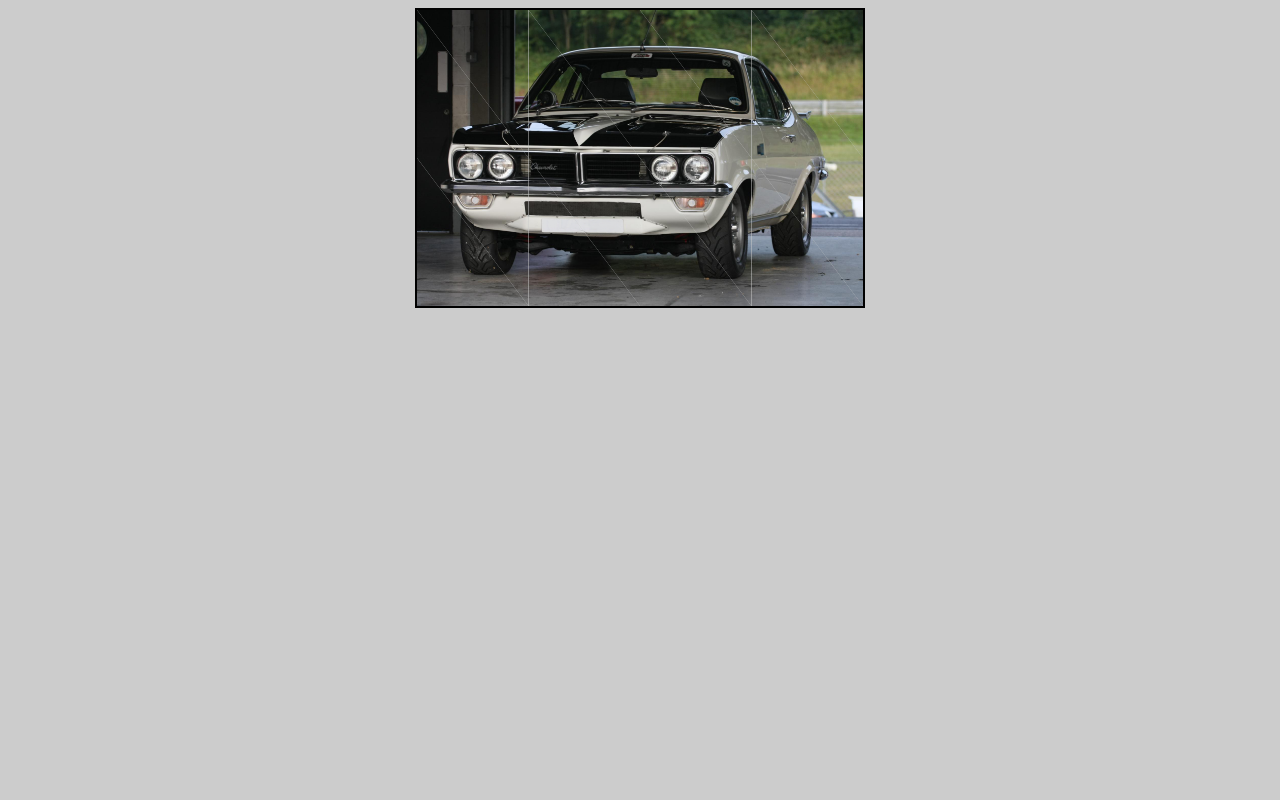
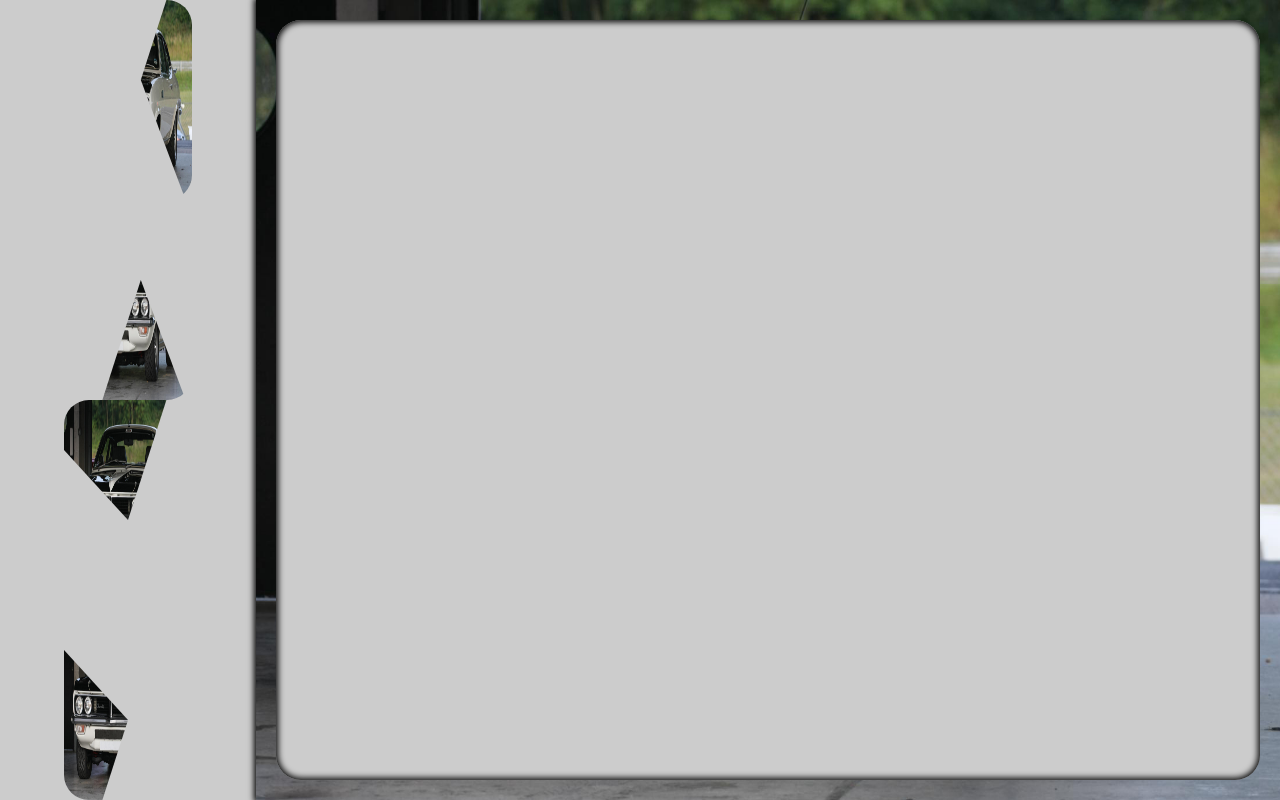
Before and after one commit to waxerdima/puzzle, a plain HTML site: page index.html in a window 1280 px wide. Drawn offline with Linux system fonts and the light colour scheme.

Commit message:
new size

```diff
--- a/index.html
+++ b/index.html
@@ -11,30 +11,66 @@
   <script src="jquery-ui.js"></script>
   <script src="jquery.ui.touch-punch.js"></script>
 </head>
-<body style="background: #ccc;">
+<body>
 
-  <ul class="img">
-    <li class="clip top1"></li>
-    <li class="clip top2"></li>
-    <li class="clip top3"></li>
-    <li class="clip top4"></li>
-    <li class="clip top5"></li>
-    <li class="clip top6"></li>
-    <li class="clip top7"></li>
-    <li class="clip top8"></li>
+  <div class="wrapper">
+    <div class="container">
+      <div class="clip slice1" data-id="1"></div>
+      <div class="clip slice2" data-id="2"></div>
+      <div class="clip slice3" data-id="3"></div>
+      <div class="clip slice4" data-id="4"></div>
+    </div>
+    <div class="image">
+      <div class="target">
+        <div class="clip slice1" data-id="1"></div>
+        <div class="clip slice2" data-id="2"></div>
+        <div class="clip slice3" data-id="3"></div>
+        <div class="clip slice4" data-id="4"></div>
+      </div>
+    </div>
+  </div>
 
-    <li class="clip bottom1"></li>
-    <li class="clip bottom2"></li>
-    <li class="clip bottom3"></li>
-    <li class="clip bottom4"></li>
-    <li class="clip bottom5"></li>
-    <li class="clip bottom6"></li>
-    <li class="clip bottom7"></li>
-    <li class="clip bottom8"></li>
-  </ul>
+  <!--<ul class="img">-->
+    <!--<li class="clip top1"></li>-->
+    <!--<li class="clip top2"></li>-->
+    <!--<li class="clip top3"></li>-->
+    <!--<li class="clip top4"></li>-->
+    <!--<li class="clip top5"></li>-->
+    <!--<li class="clip top6"></li>-->
+    <!--<li class="clip top7"></li>-->
+    <!--<li class="clip top8"></li>-->
+
+    <!--<li class="clip bottom1"></li>-->
+    <!--<li class="clip bottom2"></li>-->
+    <!--<li class="clip bottom3"></li>-->
+    <!--<li class="clip bottom4"></li>-->
+    <!--<li class="clip bottom5"></li>-->
+    <!--<li class="clip bottom6"></li>-->
+    <!--<li class="clip bottom7"></li>-->
+    <!--<li class="clip bottom8"></li>-->
+  <!--</ul>-->
 
   <script>
-    $('.clip').draggable({containment: 'window'});
+    $('.clip').draggable({
+      containment: 'window',
+      revert: true
+    });
+
+    $('.target').droppable({
+      drop: function(event, ui) {
+        var id = ui.draggable.hide().data('id');
+        $('.target .clip[data-id="' + id + '"]').show();
+      }
+    });
+//    $('.clip').draggable({
+//      containment: 'window',
+//      helper: function() {
+//        return $(this).clone().addClass('full-size');
+//      }
+//    });
+//    $('.container, .target').sortable({
+//      connectWith: '.connectedSortable'
+//    }).disableSelection();
   </script>
 </body>
 </html>
--- a/style.css
+++ b/style.css
@@ -1,45 +1,124 @@
-.img {
+body, html {
+  height: 100%;
+  background: #ccc;
+  margin: 0;
+}
+
+.wrapper {
+  font-size: 0;
+  white-space: nowrap;
+  width: 100%;
+  height: 100%;
+}
+
+.container {
+  width: 20%;
+  height: 100%;
+  display: inline-block;
+  position: relative;
+}
+
+.image {
+  position: relative;
+  width: 80%;
+  height: 100%;
+  display: inline-block;
+  box-sizing: border-box;
+  background: url(image01.jpg) no-repeat;
+  background-size: 100% 100%;
+  box-shadow: 0 0 6px 2px rgba(0, 0 , 0 , 1)
+}
+
+.target {
+  position: absolute;
+  left: 20px;
+  right: 20px;
+  top: 20px;
+  bottom: 20px;
+  border-radius: 25px;
+  background: #ccc;
+  box-shadow: inset 0 0 6px 2px rgba(0, 0 , 0 , 1);
   padding: 0;
-  width: 450px;
-  height: 300px;
-  position: relative;
-  box-sizing: border-box;
-  border: 2px solid;
-  margin: 0 auto;
+  list-style: none;
 }
 
 .clip {
   position: absolute;
   top: 0;
   left: 0;
+  border-radius: 25px;
   background: url(image01.jpg) no-repeat;
-  background-size: 400%;
-  width: 25%;
-  height: 50%;
+  background-size: 100% 100%;
+  width: 50%;
+  height: 25%;
   list-style: none;
-  transition: all 0.1s;
+  z-index: 1000;
 }
 
-.clip.top1 { clip-path: polygon(0 0, 0 100%, 100% 100%); -webkit-clip-path: polygon(0 0, 0 100%, 100% 100%); background-position: 0 0; }
-.clip.top2 { clip-path: polygon(0 0, 100% 0, 100% 100%); -webkit-clip-path: polygon(0 0, 100% 0, 100% 100%); background-position: 0 0; }
+.target .clip {
+  width: 100%;
+  height: 100%;
+  left: auto!important;
+  top: auto!important;
+  display: none;
+  transition: all .5s;
+}
+.target .clip.show {
+  display: block;
+}
 
-.clip.top3 { clip-path: polygon(0 0, 0 100%, 100% 100%); -webkit-clip-path: polygon(0 0, 0 100%, 100% 100%); background-position: 33.5% 0; left: 25%; }
-.clip.top4 { clip-path: polygon(0 0, 100% 0, 100% 100%); -webkit-clip-path: polygon(0 0, 100% 0, 100% 100%); background-position: 33.5% 0; left: 25%; }
+.clip.slice1 { clip-path: polygon(0 0, 80% 0, 50% 60%, 0 25%); -webkit-clip-path: polygon(0 0, 80% 0, 50% 60%, 0 25%); left: 25%; top: 50%; }
+.clip.slice2 { clip-path: polygon(100% 0, 100% 100%, 95% 100%, 60% 40%, 80% 0); -webkit-clip-path: polygon(100% 0, 100% 100%, 95% 100%, 60% 40%, 80% 0); left: 25%; top: 0; }
+.clip.slice3 { clip-path: polygon(0 25%, 50% 60%, 30% 100%, 0% 100%); -webkit-clip-path: polygon(0 25%, 50% 60%, 30% 100%, 0% 100%); left: 25%; top: 75%; }
+.clip.slice4 { clip-path: polygon(60% 40%, 30% 100%, 95% 100%); -webkit-clip-path: polygon(60% 40%, 30% 100%, 95% 100%); left: 25%; top: 25%; }
 
-.clip.top5 { clip-path: polygon(0 0, 0 100%, 100% 100%); -webkit-clip-path: polygon(0 0, 0 100%, 100% 100%); background-position: 67% 0; left: 50%; }
-.clip.top6 { clip-path: polygon(0 0, 100% 0, 100% 100%); -webkit-clip-path: polygon(0 0, 100% 0, 100% 100%); background-position: 67% 0; left: 50%; }
+/*left: -268px; top: 202px;*/
+/*left: -412px; top: 71px;*/
+/*left: -228px; top: 270px;*/
+/*left: -341px; top: -40px;*/
 
-.clip.top7 { clip-path: polygon(0 0, 0 100%, 100% 100%); -webkit-clip-path: polygon(0 0, 0 100%, 100% 100%); background-position: 100% 0; left: 75%; }
-.clip.top8 { clip-path: polygon(0 0, 100% 0, 100% 100%); -webkit-clip-path: polygon(0 0, 100% 0, 100% 100%); background-position: 100% 0; left: 75%; }
+/*.img {*/
+  /*padding: 0;*/
+  /*width: 450px;*/
+  /*height: 300px; */
+  /*position: relative;*/
+  /*box-sizing: border-box;*/
+  /*border: 2px solid;*/
+  /*margin: 0 auto;*/
+/*}*/
 
-.clip.bottom1 { bottom: 0; top: auto; clip-path: polygon(0 0, 0 100%, 100% 100%); -webkit-clip-path: polygon(0 0, 0 100%, 100% 100%); background-position: 0 100%; }
-.clip.bottom2 { bottom: 0; top: auto; clip-path: polygon(0 0, 100% 0, 100% 100%); -webkit-clip-path: polygon(0 0, 100% 0, 100% 100%); background-position: 0 100%; }
+/*.clip { */
+  /*position: absolute; */
+  /*top: 0; */
+  /*left: 0; */
+  /*background: url(image01.jpg) no-repeat; */
+  /*background-size: 400%;*/
+  /*width: 25%;*/
+  /*height: 50%;*/
+  /*list-style: none;*/
+  /*transition: all 0.1s;*/
+/*}*/
 
-.clip.bottom3 { bottom: 0; top: auto; clip-path: polygon(0 0, 0 100%, 100% 100%); -webkit-clip-path: polygon(0 0, 0 100%, 100% 100%); background-position: 33.5% 100%; left: 25%; }
-.clip.bottom4 { bottom: 0; top: auto; clip-path: polygon(0 0, 100% 0, 100% 100%); -webkit-clip-path: polygon(0 0, 100% 0, 100% 100%); background-position: 33.5% 100%; left: 25%; }
+/*.clip.top1 { clip-path: polygon(0 0, 0 100%, 100% 100%); -webkit-clip-path: polygon(0 0, 0 100%, 100% 100%); background-position: 0 0; }*/
+/*.clip.top2 { clip-path: polygon(0 0, 100% 0, 100% 100%); -webkit-clip-path: polygon(0 0, 100% 0, 100% 100%); background-position: 0 0; }*/
 
-.clip.bottom5 { bottom: 0; top: auto; clip-path: polygon(0 0, 0 100%, 100% 100%); -webkit-clip-path: polygon(0 0, 0 100%, 100% 100%); background-position: 67% 100%; left: 50%; }
-.clip.bottom6 { bottom: 0; top: auto; clip-path: polygon(0 0, 100% 0, 100% 100%); -webkit-clip-path: polygon(0 0, 100% 0, 100% 100%); background-position: 67% 100%; left: 50%; }
+/*.clip.top3 { clip-path: polygon(0 0, 0 100%, 100% 100%); -webkit-clip-path: polygon(0 0, 0 100%, 100% 100%); background-position: 33.5% 0; left: 25%; }*/
+/*.clip.top4 { clip-path: polygon(0 0, 100% 0, 100% 100%); -webkit-clip-path: polygon(0 0, 100% 0, 100% 100%); background-position: 33.5% 0; left: 25%; }*/
 
-.clip.bottom7 { bottom: 0; top: auto; clip-path: polygon(0 0, 0 100%, 100% 100%); -webkit-clip-path: polygon(0 0, 0 100%, 100% 100%); background-position: 100% 100%; left: 75%; }
-.clip.bottom8 { bottom: 0; top: auto; clip-path: polygon(0 0, 100% 0, 100% 100%); -webkit-clip-path: polygon(0 0, 100% 0, 100% 100%); background-position: 100% 100%; left: 75%; }
+/*.clip.top5 { clip-path: polygon(0 0, 0 100%, 100% 100%); -webkit-clip-path: polygon(0 0, 0 100%, 100% 100%); background-position: 67% 0; left: 50%; }*/
+/*.clip.top6 { clip-path: polygon(0 0, 100% 0, 100% 100%); -webkit-clip-path: polygon(0 0, 100% 0, 100% 100%); background-position: 67% 0; left: 50%; }*/
+
+/*.clip.top7 { clip-path: polygon(0 0, 0 100%, 100% 100%); -webkit-clip-path: polygon(0 0, 0 100%, 100% 100%); background-position: 100% 0; left: 75%; }*/
+/*.clip.top8 { clip-path: polygon(0 0, 100% 0, 100% 100%); -webkit-clip-path: polygon(0 0, 100% 0, 100% 100%); background-position: 100% 0; left: 75%; }*/
+
+/*.clip.bottom1 { bottom: 0; top: auto; clip-path: polygon(0 0, 0 100%, 100% 100%); -webkit-clip-path: polygon(0 0, 0 100%, 100% 100%); background-position: 0 100%; }*/
+/*.clip.bottom2 { bottom: 0; top: auto; clip-path: polygon(0 0, 100% 0, 100% 100%); -webkit-clip-path: polygon(0 0, 100% 0, 100% 100%); background-position: 0 100%; }*/
+
+/*.clip.bottom3 { bottom: 0; top: auto; clip-path: polygon(0 0, 0 100%, 100% 100%); -webkit-clip-path: polygon(0 0, 0 100%, 100% 100%); background-position: 33.5% 100%; left: 25%; }*/
+/*.clip.bottom4 { bottom: 0; top: auto; clip-path: polygon(0 0, 100% 0, 100% 100%); -webkit-clip-path: polygon(0 0, 100% 0, 100% 100%); background-position: 33.5% 100%; left: 25%; }*/
+
+/*.clip.bottom5 { bottom: 0; top: auto; clip-path: polygon(0 0, 0 100%, 100% 100%); -webkit-clip-path: polygon(0 0, 0 100%, 100% 100%); background-position: 67% 100%; left: 50%; }*/
+/*.clip.bottom6 { bottom: 0; top: auto; clip-path: polygon(0 0, 100% 0, 100% 100%); -webkit-clip-path: polygon(0 0, 100% 0, 100% 100%); background-position: 67% 100%; left: 50%; }*/
+
+/*.clip.bottom7 { bottom: 0; top: auto; clip-path: polygon(0 0, 0 100%, 100% 100%); -webkit-clip-path: polygon(0 0, 0 100%, 100% 100%); background-position: 100% 100%; left: 75%; }*/
+/*.clip.bottom8 { bottom: 0; top: auto; clip-path: polygon(0 0, 100% 0, 100% 100%); -webkit-clip-path: polygon(0 0, 100% 0, 100% 100%); background-position: 100% 100%; left: 75%; }*/
```
